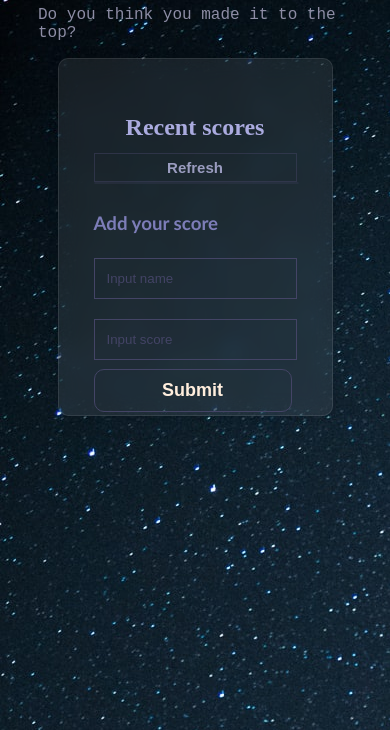
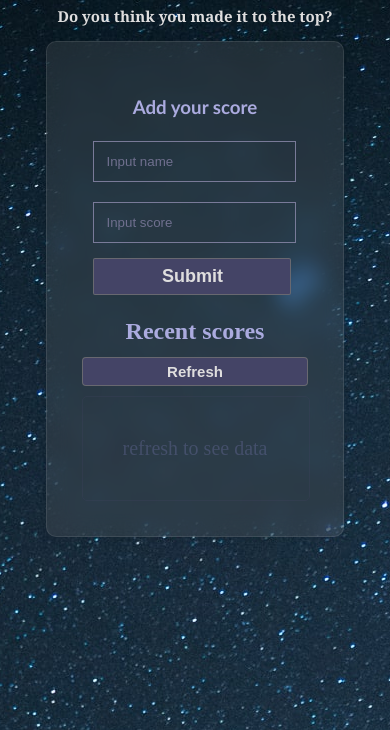
Before and after one commit to summyalena/Leaderboard, a website built with webpack: page src/index.html in a window 390 px wide. Shown: the part 114-844 px from the top of the page. Built offline with nearby package versions, Linux system fonts and the light colour scheme.

Commit message:
reconstructed my stylings

```diff
--- a/src/index.html
+++ b/src/index.html
@@ -18,16 +18,6 @@
     </header>
 
     <main class="wrapper">
-    <section>
-        <div class="recentScrs">
-            <h2>Recent scores</h2>
-            <button class="refreshBtn">Refresh</button>
-        </div>
-        <div class="scores-div">
-
-        </div>
-    </section>
-
     <section class="add-score">
         <h3>
             Add your score
@@ -47,6 +37,18 @@
 </div>
     </form>
     </section>
+
+    <section>
+        <div class="recentScrs">
+            <h2>Recent scores</h2>
+            <button class="refreshBtn">Refresh</button>
+        </div>
+        <div class="scores-div">
+           <div class="bg-text">
+            refresh to see data
+           </div>
+        </div>
+    </section>
     </main>
 </body>
 </html>
--- a/src/style.css
+++ b/src/style.css
@@ -1,4 +1,3 @@
-
 ::-webkit-scrollbar {
   width: 5px;
 }
@@ -15,7 +14,9 @@ body {
   align-items: center;
   justify-content: center;
   padding: 30px;
-  background-image: url('./images/guille-pozzi-sbcIAn4Mn14-unsplash.jpg');
+  background-image: url("./images/guille-pozzi-sbcIAn4Mn14-unsplash.jpg");
+  background-position: top, right, center;
+  background-repeat: no-repeat;
 }
 
 .wrapper {
@@ -24,7 +25,7 @@ body {
   min-height: 230px;
   padding: 35px;
   gap: 30px;
-  background-color: rgba(255, 255, 255, 0.075);
+  background-color: rgba(115, 115, 115, 0.2);
   border-radius: 10px;
   border: 0.5px solid rgba(255, 255, 255, 0.096);
   box-shadow: 0 0 10px 1px rgba(0, 0, 0, 0.1);
@@ -33,8 +34,10 @@ body {
 }
 
 p {
-  color: rgb(141, 141, 165);
-  font-family: 'Courier New', Courier, monospace;
+  color: rgb(223, 222, 222);
+  font-weight: 500;
+  font-size: 1.4em;
+  font-family: Cambria, Cochin, Georgia, Times, "Times New Roman", serif;
   animation: slide 1s, ease-in-out 1000s forwards;
 }
 
@@ -52,7 +55,7 @@ p {
 
 .main-head h1 {
   font-weight: 600;
-  font-family: 'Trebuchet MS', 'Lucida Sans Unicode', 'Lucida Grande', 'Lucida Sans', Arial, sans-serif;
+  font-family: "Trebuchet MS", "Lucida Sans Unicode", "Lucida Grande", "Lucida Sans", Arial, sans-serif;
   justify-content: center;
   display: flex;
   color: rgb(141, 141, 165);
@@ -67,20 +70,40 @@ p {
 }
 
 .refreshBtn {
-  color: rgba(178, 178, 218, 0.849);
+  color: rgb(223, 222, 222);
   cursor: pointer;
-  background: transparent;
-  font-weight: 700;
-  border: 0.5px solid rgb(68, 68, 100, 0.5);
+  background: rgb(68, 68, 102);
+  font-weight: 800;
+  border-radius: 4px;
+  border: 0.5px solid rgba(115, 115, 115, 0.767);
   padding: 0.5em 1.5em;
 }
 
+.refreshBtn:hover {
+  background: transparent;
+}
+
+.refreshBtn:active {
+  background: transparent;
+}
+
 .scores-div {
+  position: relative;
   width: 100%;
   border: 0.5px solid rgb(68, 68, 102, 0.25);
   border-radius: 5px;
   max-height: 300px;
   overflow-y: auto;
+}
+
+.bg-text {
+  z-index: -2;
+  color: rgb(125, 125, 184, 0.3);
+  font-size: 20px;
+  top: 0;
+  left: 0;
+  bottom: 0;
+  margin: 2em;
 }
 
 .list {
@@ -92,7 +115,7 @@ p {
 }
 
 .list-one {
-  font-family: 'Franklin Gothic Medium', 'Arial Narrow', Arial, sans-serif;
+  font-family: "Franklin Gothic Medium", "Arial Narrow", Arial, sans-serif;
   display: flex;
   width: 100%;
   gap: 15px;
@@ -104,8 +127,8 @@ p {
   display: flex;
   flex-direction: column;
   gap: 5px;
-  color: rgb(125, 125, 184);
-  font-family: 'Gill Sans', 'Gill Sans MT', Calibri, 'Trebuchet MS', sans-serif;
+  color: rgb(171, 171, 223);
+  font-family: "Gill Sans", "Gill Sans MT", Calibri, "Trebuchet MS", sans-serif;
 }
 
 .add-score header {
@@ -122,12 +145,12 @@ p {
   padding: 12px;
   outline: none;
   color: white;
-  border: 0.3px solid rgb(68, 68, 102);
+  border: 1px solid rgba(129, 129, 161, 0.918);
   background: transparent;
 }
 
 ::placeholder {
-  color: rgb(68, 68, 102);
+  color: rgba(112, 112, 143);
 }
 
 .center {
@@ -139,10 +162,10 @@ p {
 .submitBtn {
   width: 100px;
   cursor: pointer;
-  background: transparent;
-  border: 1px solid rgb(68, 68, 102);
+  background: rgb(68, 68, 102);
+  border: 0.5px solid rgba(115, 115, 115, 0.767);
   align-self: flex-end;
-  border-radius: 0;
+  border-radius: 4px;
   padding: 10px;
 }
 
@@ -159,7 +182,12 @@ p {
 
 .submitBtn:hover {
   transition: 1s ease-in-out;
-  background: rgb(68, 68, 102);
+  background: transparent;
+  color: white;
+}
+
+.submitBtn:active {
+  background: transparent;
   color: white;
 }
 
@@ -168,7 +196,7 @@ p {
 }
 
 .submitBtn span {
-  color: rgb(255, 238, 221);
+  color: rgb(223, 222, 222);
   z-index: 500;
   font-size: 18px;
   font-weight: 600;
@@ -178,14 +206,21 @@ p {
   .wrapper {
     display: flex;
     flex-direction: column;
-    gap: 10px;
+    gap: 15px;
+  }
+
+  p {
+    text-align: center;
+    font-size: 15px;
+    color: rgb(223, 222, 222);
+    font-weight: 800;
   }
 
   .submitBtn {
     width: 110%;
-    padding: 10px;
-    margin-top: -12px;
-    border-radius: 10px;
+    padding: 7px;
+    margin-top: -5px;
+    border-radius: 2px;
   }
 
   .recentScrs {
@@ -193,6 +228,7 @@ p {
     flex-direction: column;
     justify-content: center;
     align-items: center;
+    margin-top: 20px;
     gap: 2px;
   }
 
@@ -202,6 +238,14 @@ p {
     margin-top: -10px;
     justify-content: center;
     font-size: 15px;
+    margin-bottom: 10px;
     padding: 5px;
   }
+
+  .add-score {
+    display: flex;
+    flex-direction: column;
+    justify-content: center;
+    align-items: center;
+  }
 }
```
